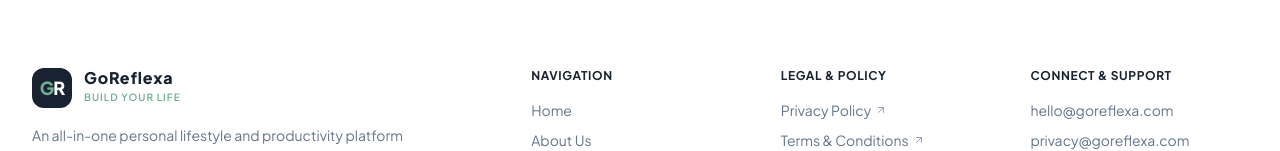
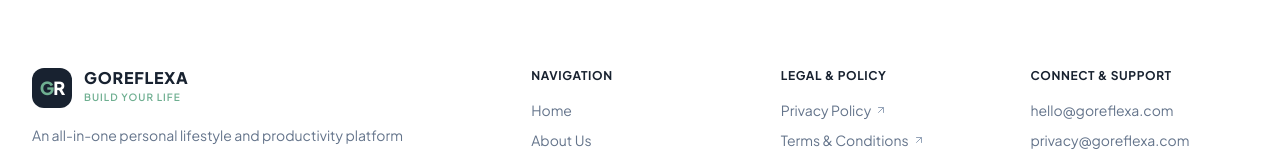
Before and after one commit to nithisP1122/GoReflexa, a Next.js app: page / in a window 1280 px wide. Shown: the part 10366-10517 px from the top of the page. Built offline with nearby package versions, Linux system fonts and the light colour scheme; no server answers.

Commit message:
style: update footer brand text casing

```diff
--- a/src/components/Footer.tsx
+++ b/src/components/Footer.tsx
@@ -57,7 +57,7 @@ export function Footer() {
               </div>
               <div className="flex flex-col">
                 <span className="font-extrabold text-base tracking-wider text-[#182230] leading-none">
-                  GoReflexa
+                  GOREFLEXA
                 </span>
                 <span className="text-[10px] uppercase font-semibold tracking-widest text-[#6FAF91] mt-1">
                   BUILD YOUR LIFE
```
